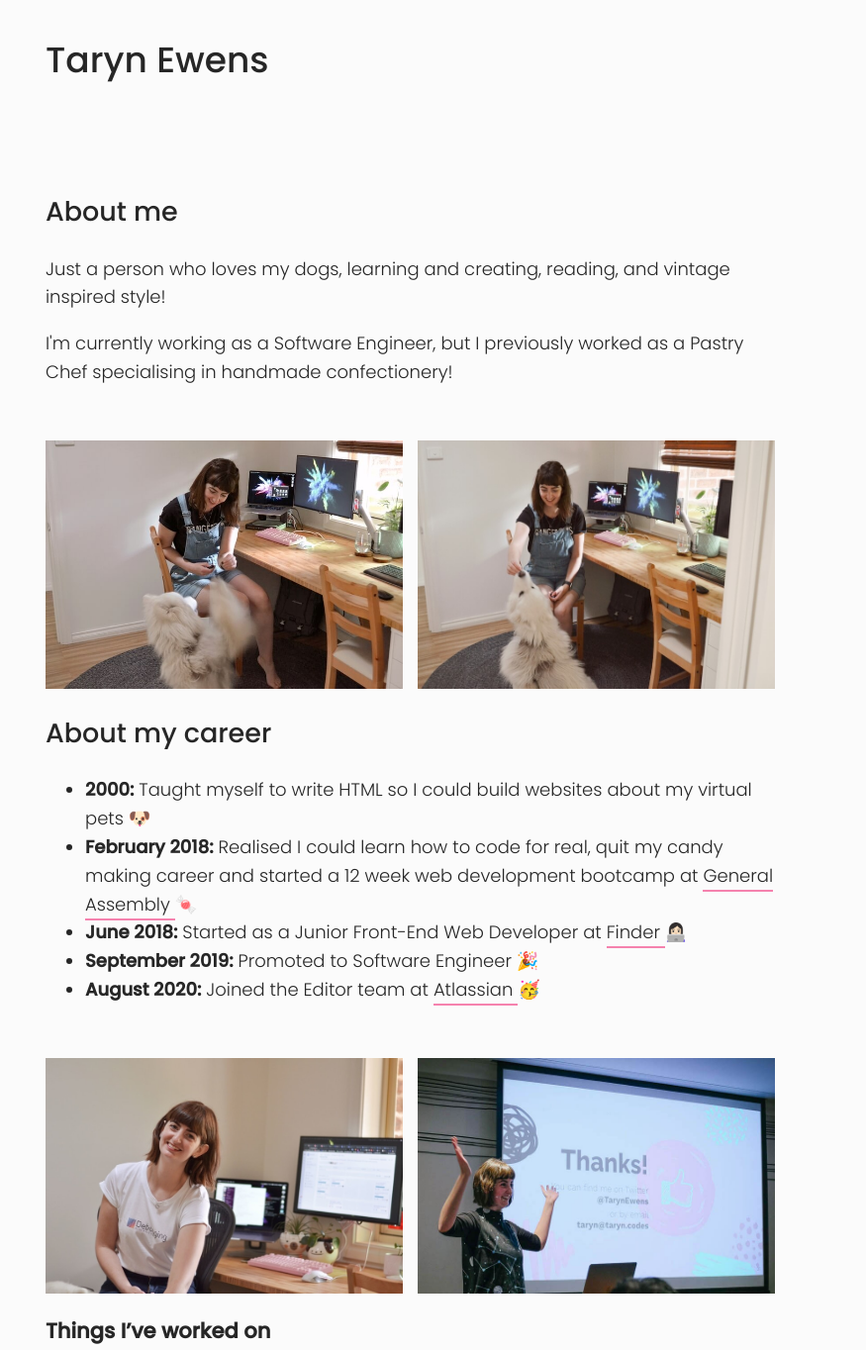
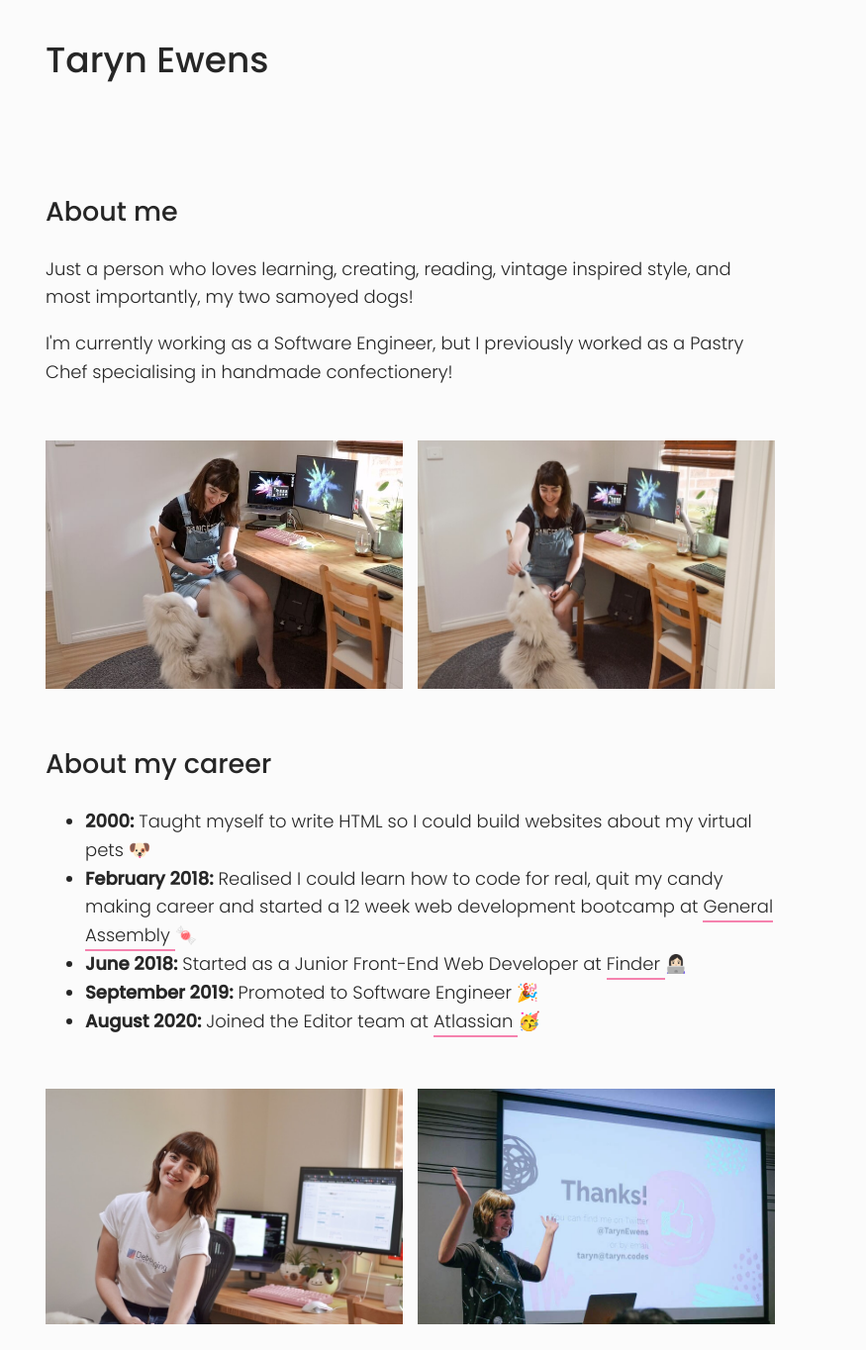
Before and after one commit to TarynEwens/te-eleventy-netlifyCMS, an Eleventy site: page pages/about.md in a window 1280 px wide. Shown: the top 1364 px of the page at 99% size, 0-875 px from the left. Built offline with nearby package versions, Linux system fonts and the light colour scheme; Eleventy itself is replaced by a stand-in of ours; files that its build step writes are made by us from their sources.

Commit message:
[about] minor updates

```diff
--- a/css/main.css
+++ b/css/main.css
@@ -293,7 +293,7 @@ code {
 .aboutImageWrapper {
   display: flex;
   justify-content: space-between;
-  margin-top: 3rem;
+  margin: 3rem 0;
   flex-direction: row;
 }
 
--- a/pages/about.md
+++ b/pages/about.md
@@ -6,7 +6,7 @@ permalink: /about/
 
 <section class="about">
     <h2>About me</h2>
-    <p>Just a person who loves my dogs, learning and creating, reading, and vintage inspired style!</p>
+    <p>Just a person who loves learning, creating, reading, vintage inspired style, and most importantly, my two samoyed dogs!</p>
     <p>I'm currently working as a Software Engineer, but I previously worked as a Pastry Chef specialising in handmade confectionery!</p>
     <p></p>
     <section class="aboutImageWrapper">
```
